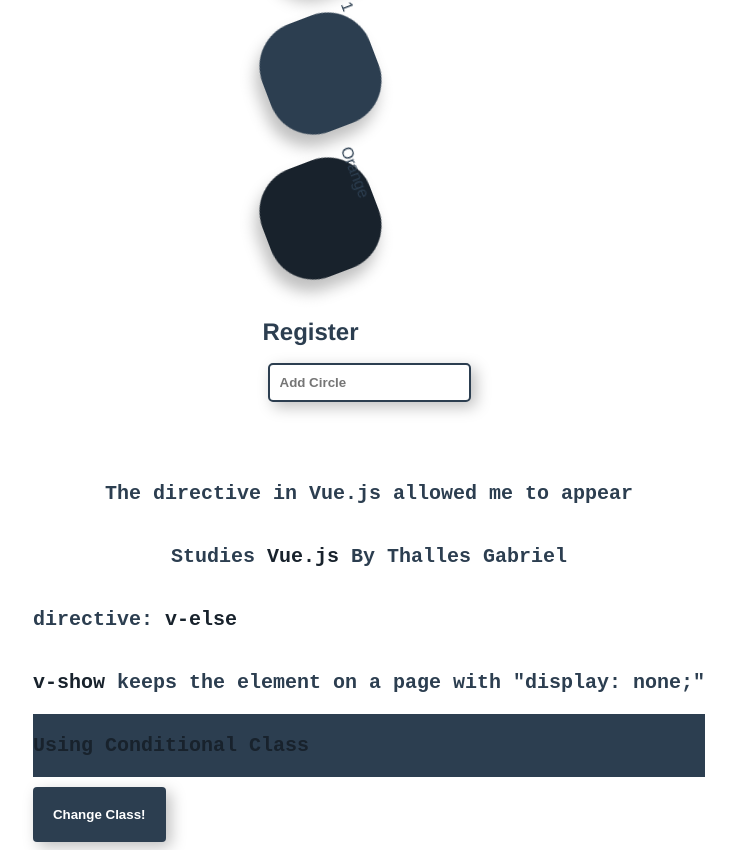
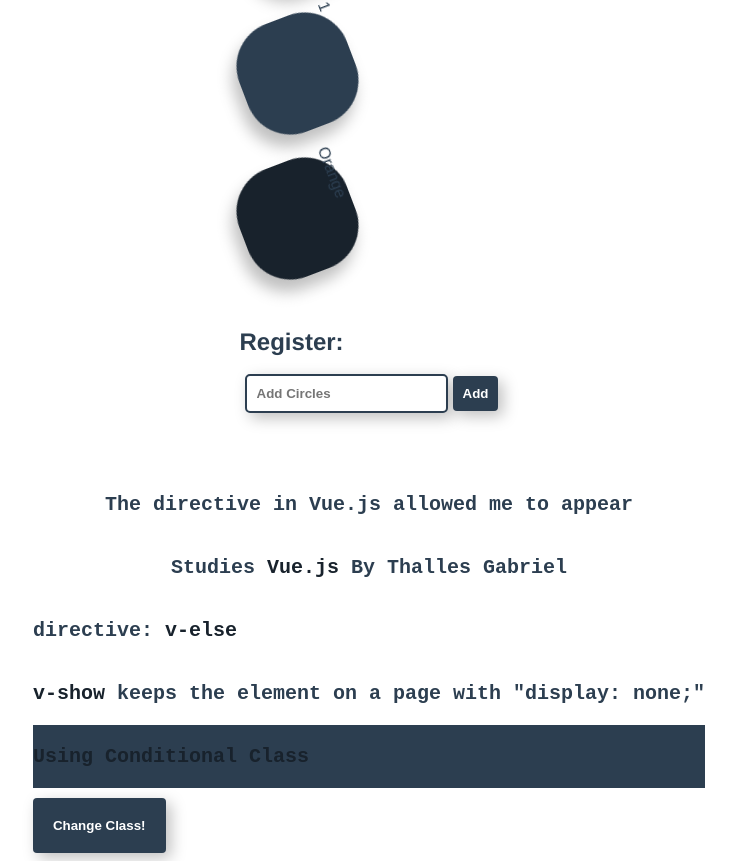
Before and after one commit to thallesyasmim/Vue.js-Studies, a Vue app: page / in a window 1280 px wide. Shown: the part 750-1611 px from the top of the page, without its empty margins (271-1007 px from the left). Built offline with nearby package versions, Linux system fonts and the light colour scheme.

Commit message:
Logic Add Circle

```diff
--- a/src/components/Circle.vue
+++ b/src/components/Circle.vue
@@ -4,10 +4,9 @@
             <div>{{ index }}</div>
             <div id="circle">{{ circle.fruit }}</div>
         </section>
-        <form>
-            <h1>Register</h1>
-            <input type="text" placeholder="Add Circle">
-        </form>
+        <h1>Register: {{ inputField }}</h1>
+        <input type="text" placeholder="Add Circles" v-model="inputField">
+        <button @click="addCircle(inputField)">Add</button>
     </article>
 </template>
 
@@ -19,7 +18,22 @@ export default {
             circles: [
                 { id: 1, fruit: "Banana" },
                 { id: 2, fruit: "Orange" },
-            ]
+            ],
+            inputField: ''
+        }
+    },
+    methods: {
+        addCircle(fruit) {
+            const { id } = this.circles[this.circles.length - 1]
+            const fruits = ["Apple", "Mango"]
+            if(fruit !== '') {
+                fruits.push(fruit)
+            }
+            const data = {
+                id: id + 1,
+                fruit: fruits[Math.floor(Math.random() * fruits.length)]
+            }
+            this.circles.push(data)
         }
     }
 }
@@ -69,4 +83,21 @@ export default {
         box-shadow: 5px 5px 15px rgba(0, 0, 0, 0.25);
     }
 
+    button {
+        padding: 10px;
+        background-color: #2c3e50;
+        border: none;
+        border-radius: 4px;
+        box-shadow: 5px 5px 15px rgba(0, 0, 0, 0.25);
+        color: #FFF;
+        font-weight: 700;
+        cursor: pointer;
+        margin-top: 10px;
+        transition: all 300ms;
+    }
+
+    button:hover {
+        background-color: #FFF;
+        color: #2c3e50;
+    }
 </style>
```
